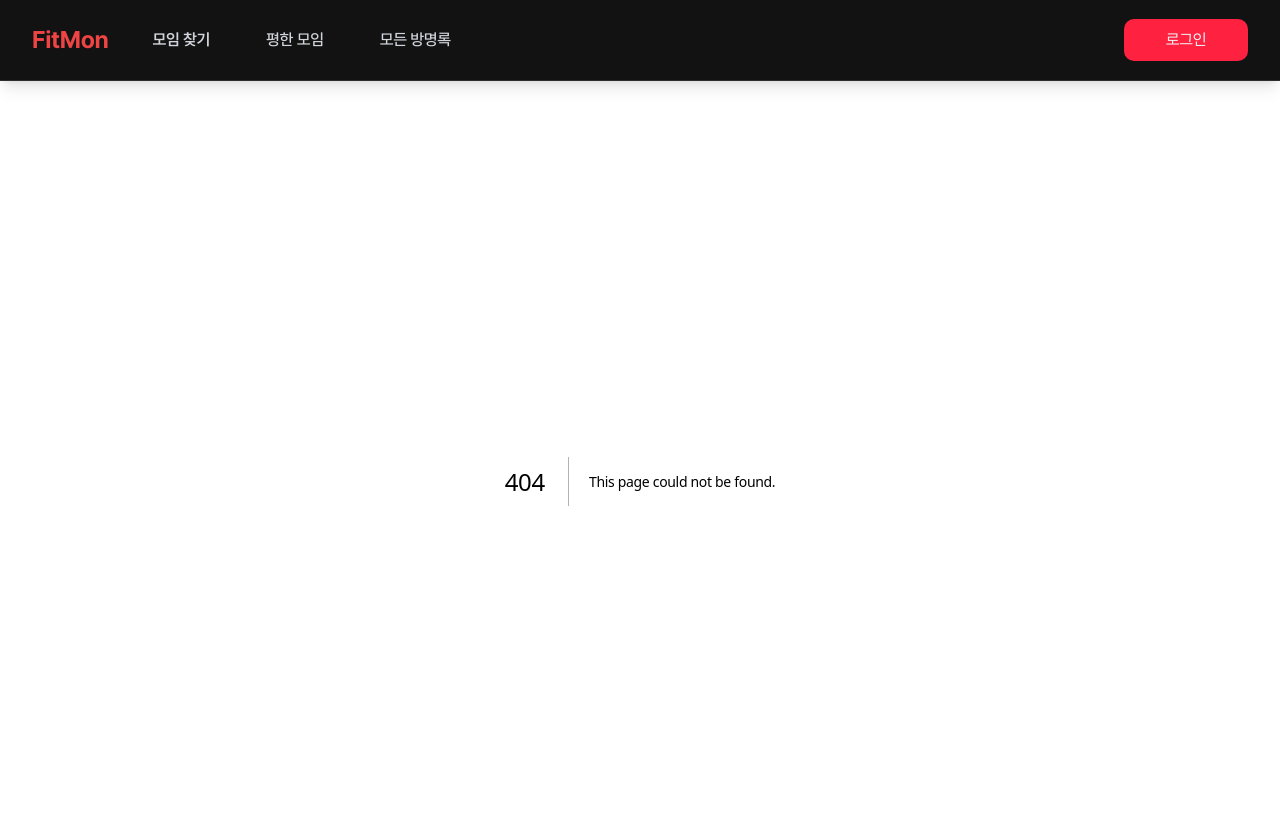
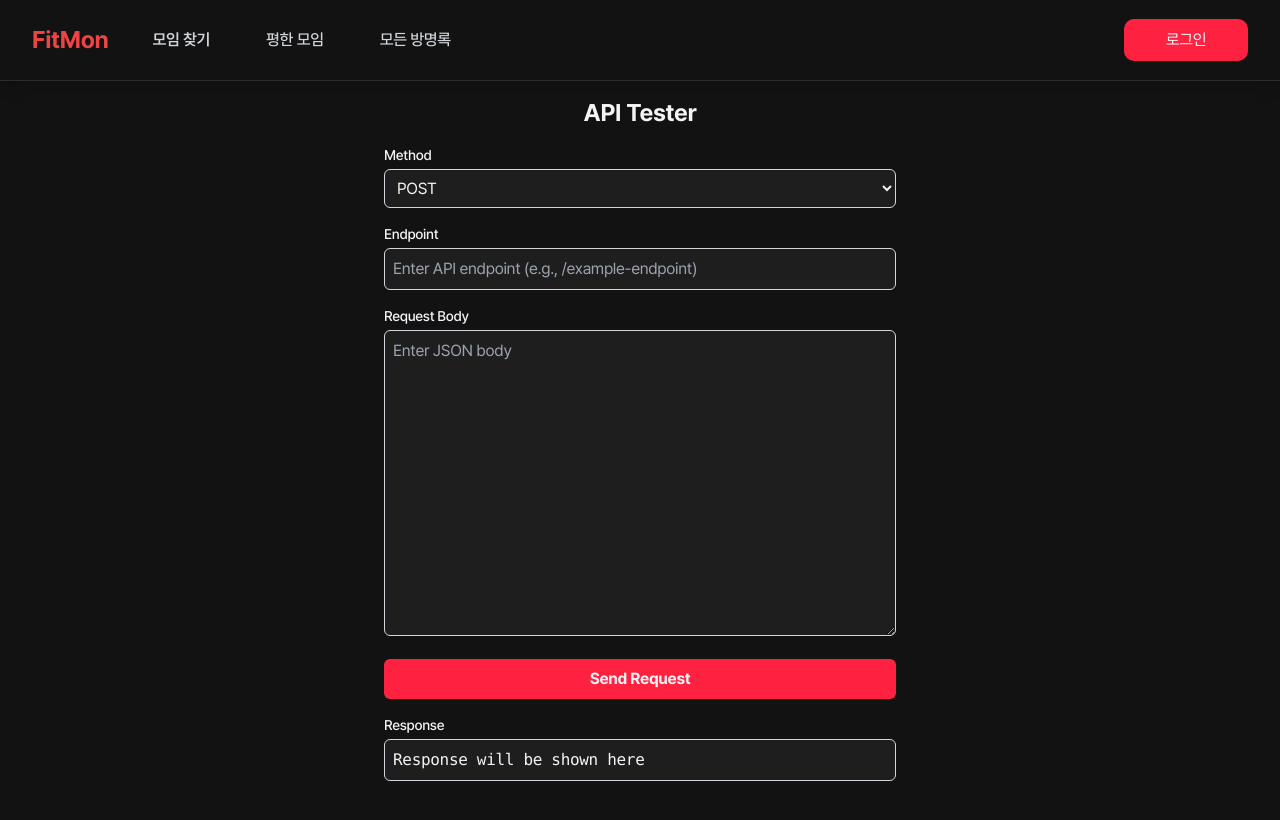
Before and after one commit to FESI06-project/-frontend, a Next.js app: page /apitest in a window 1280 px wide. Before the commit this address had no page. Shown: the top 820 px of the page. Built offline with nearby package versions, Linux system fonts and the light colour scheme; no server answers.

Commit message:
✨ feat: 로컬 환경에서 https로 열기 위해 server.js 추가

```diff
--- a/package.json
+++ b/package.json
@@ -3,9 +3,9 @@
   "version": "0.1.0",
   "private": true,
   "scripts": {
-    "dev": "next dev",
+    "dev": "node server.js",
     "build": "next build",
-    "start": "next start",
+    "start": "node server.js",
     "lint": "next lint"
   },
   "dependencies": {
--- /dev/null
+++ b/src/pages/apitest/index.tsx
@@ -0,0 +1,100 @@
+import { useState } from 'react';
+import apiRequest from '@/utils/apiRequest'; // apiRequest 함수 임포트
+
+const ApiTester = () => {
+  const [endpoint, setEndpoint] = useState('');
+  const [requestBody, setRequestBody] = useState('');
+  const [response, setResponse] = useState('');
+  const [method, setMethod] = useState<
+    'get' | 'post' | 'put' | 'patch' | 'delete'
+  >('post'); // 기본 메서드 설정
+
+  const handleSubmit = async () => {
+    try {
+      // JSON 유효성 검사
+      let parsedBody: object | undefined = undefined;
+      if (method !== 'get' && requestBody.trim() !== '') {
+        try {
+          parsedBody = JSON.parse(requestBody); // JSON 파싱 시도
+        } catch (jsonError) {
+          setResponse('Error: Invalid JSON format in Request Body.');
+          return;
+        }
+      }
+
+      // apiRequest 유틸리티 함수 호출
+      const data = await apiRequest({
+        param: endpoint,
+        method,
+        requestData: parsedBody, // 파싱된 JSON 데이터 전달
+      });
+
+      setResponse(JSON.stringify(data, null, 2)); // 성공 응답 데이터 표시
+    } catch (error: any) {
+      setResponse(`Error: ${error.response?.data?.message || error.message}`); // 에러 메시지 표시
+    }
+  };
+
+  return (
+    <div className="flex flex-col items-center justify-center p-4">
+      <h1 className="text-2xl font-bold mb-4">API Tester</h1>
+      <div className="w-full max-w-lg space-y-4">
+        <div>
+          <label className="block text-sm font-medium text-white">Method</label>
+          <select
+            value={method}
+            onChange={(e) => setMethod(e.target.value as any)}
+            className="w-full border border-gray-300 rounded-md p-2 mt-1 bg-dark-200"
+          >
+            <option value="get">GET</option>
+            <option value="post">POST</option>
+            <option value="put">PUT</option>
+            <option value="patch">PATCH</option>
+            <option value="delete">DELETE</option>
+          </select>
+        </div>
+        <div>
+          <label className="block text-sm font-medium text-white">
+            Endpoint
+          </label>
+          <input
+            type="text"
+            className="w-full bg-dark-200 border border-gray-300 rounded-md p-2 mt-1"
+            value={endpoint}
+            onChange={(e) => setEndpoint(e.target.value)}
+            placeholder="Enter API endpoint (e.g., /example-endpoint)"
+          />
+        </div>
+        <div>
+          <label className="block text-sm font-medium text-white">
+            Request Body
+          </label>
+          <textarea
+            className="w-full border bg-dark-200 border-gray-300 rounded-md p-2 mt-1"
+            rows={12}
+            value={requestBody}
+            onChange={(e) => setRequestBody(e.target.value)}
+            placeholder="Enter JSON body"
+            disabled={method === 'get' || method === 'delete'} // GET, DELETE는 body 비활성화
+          />
+        </div>
+        <button
+          onClick={handleSubmit}
+          className="w-full bg-primary text-white font-bold py-2 px-4 rounded-md"
+        >
+          Send Request
+        </button>
+        <div>
+          <label className="block text-sm font-medium text-white">
+            Response
+          </label>
+          <pre className="w-full bg-dark-200 border border-gray-300 rounded-md p-2 mt-1 overflow-auto">
+            {response || 'Response will be shown here'}
+          </pre>
+        </div>
+      </div>
+    </div>
+  );
+};
+
+export default ApiTester;
--- a/src/pages/index.tsx
+++ b/src/pages/index.tsx
@@ -1,9 +1,3 @@
 export default function Home() {
-  return (
-    <>
-      <header></header>
-      <main></main>
-      <footer></footer>
-    </>
-  );
+  return <div>홈</div>;
 }
```
Also changed, not shown: server.js (added, +24 -0 lines).
